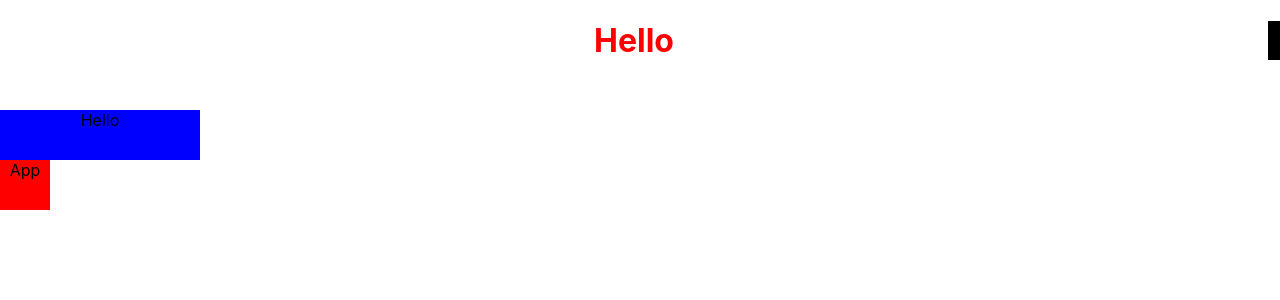
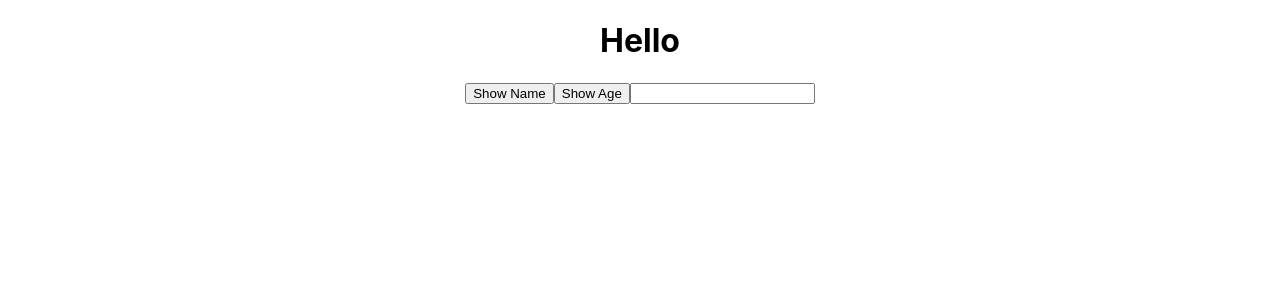
Before and after one commit to kimgun95/React-Start, a React (Create React App) app: page / in a window 1280 px wide. Shown: the top 300 px of the page. Built offline with nearby package versions, Linux system fonts and the light colour scheme.

Commit message:
handling events using button and input tag

```diff
--- a/src/App.js
+++ b/src/App.js
@@ -7,7 +7,6 @@ function App() {
   return (
     <div className="App">
       <Hello />
-      <div className={styles.box}>App</div>
     </div>
   );
 }
--- a/src/component/Hello.js
+++ b/src/component/Hello.js
@@ -17,20 +17,33 @@ import styles from "./Hello.module.css";
 
 // 방법 3
 export default function Hello() {
+  function showName() {
+    console.log("Gun");
+  }
+  function showAge(age) {
+    console.log(age);
+  }
+  function showText(txt) {
+      console.log(txt);
+  }
   return (
     <div>
-            {/* 스타일 적용법 1 */}
-            <h1
-            style={{
-                color: "#f00",
-                borderRight: "12px solid #000",
-                marginBottom: "50px",
-                opacity: 1,
+      <h1>Hello</h1>
+      <button onClick={showName}>Show Name</button>
+      <button
+        onClick={() => {
+          showAge(10);
         }}
       >
-                Hello
-            </h1>
-            <div className={styles.box}>Hello</div>
+        Show Age
+      </button>
+      <input
+      type="text"
+      onChange={e => {
+          const txt = e.target.value;
+          showText(txt);
+      }}
+      />
     </div>
   );
 };
```
Lines whose indentation alone changed are shown as unchanged.
